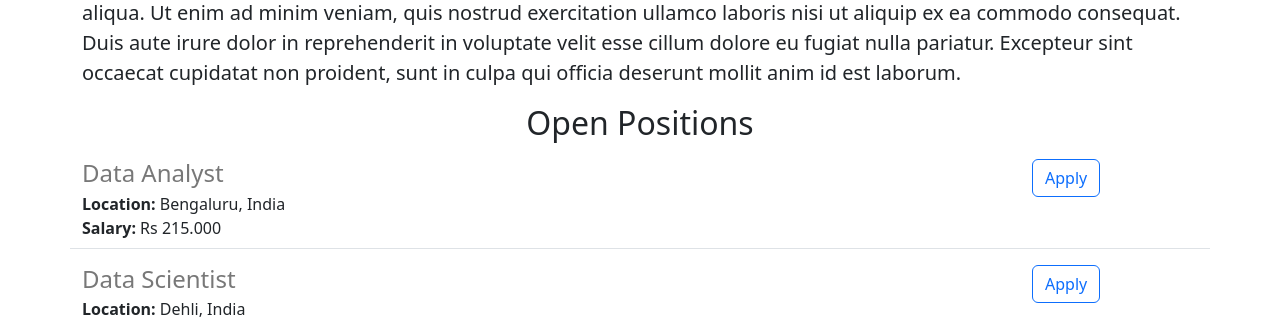
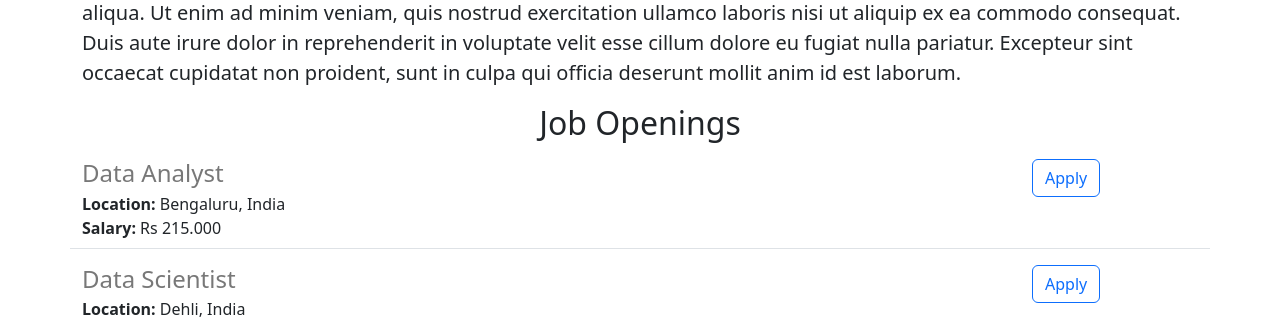
Before and after one commit to nicolabonini/plan-tool-v2, a Flask app: page / in a window 1280 px wide. Shown: the part 542-863 px from the top of the page. Run offline with Flask 3, Linux system fonts and the light colour scheme.

Commit message:
made some changes

```diff
--- a/templates/home.html
+++ b/templates/home.html
@@ -24,7 +24,7 @@
       <p class = "lead">
         Lorem ipsum dolor sit amet, consectetur adipiscing elit, sed do eiusmod tempor incididunt ut labore et dolore magna aliqua. Ut enim ad minim veniam, quis nostrud exercitation ullamco laboris nisi ut aliquip ex ea commodo consequat. Duis aute irure dolor in reprehenderit in voluptate velit esse cillum dolore eu fugiat nulla pariatur. Excepteur sint occaecat cupidatat non proident, sunt in culpa qui officia deserunt mollit anim id est laborum.
       </p>
-      <h2 class = "text-center">Open Positions</h2>
+      <h2 class = "text-center">Job Openings</h2>
       <p>
         {% for job in jobs %}
           {% include 'jobitem.html' %}
```
